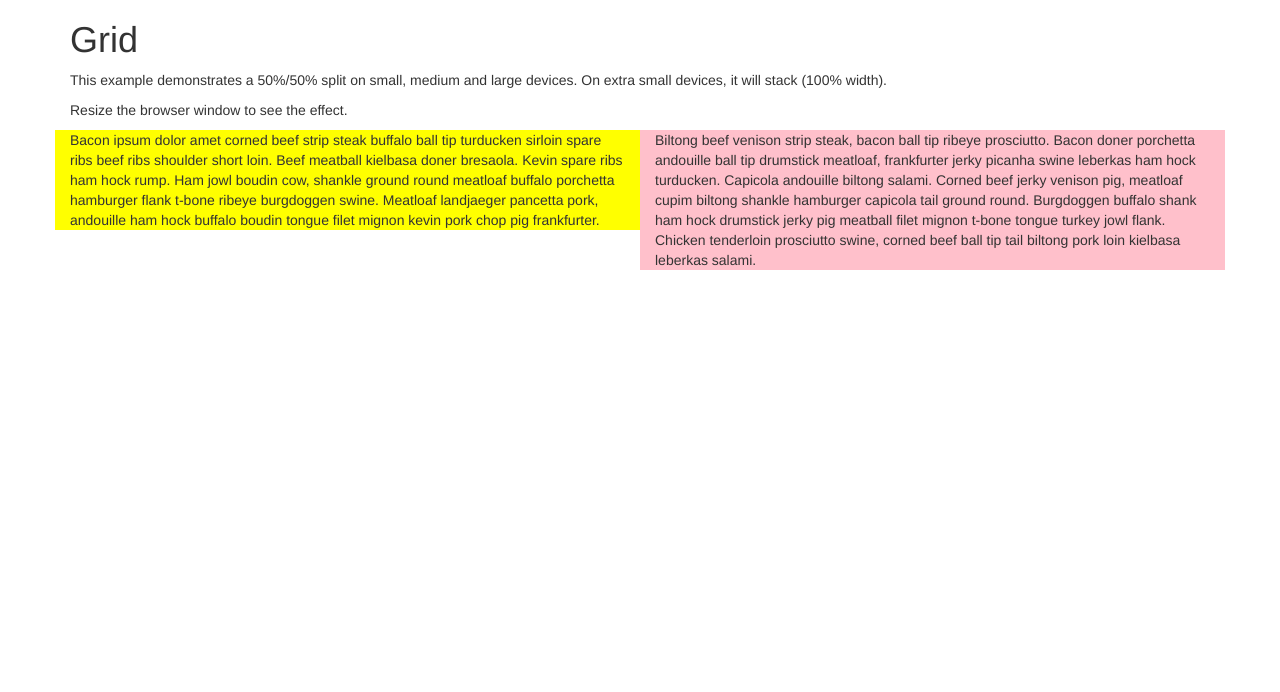
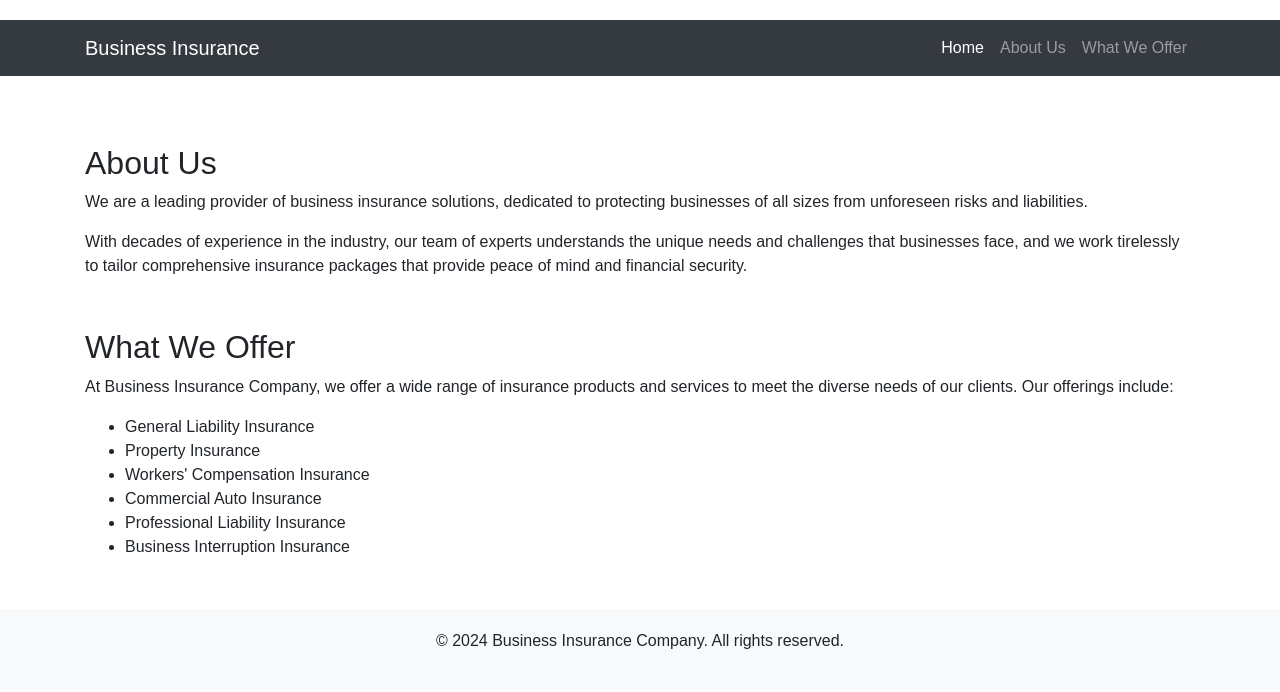
Before and after one commit to cpuncekar/simpleBootstrap, a plain HTML site: page index.html in a window 1280 px wide. Drawn offline with nearby package versions, Linux system fonts and the light colour scheme.

Commit message:
template - for boostrap
updating and created new bootstrap template

```diff
--- a/index.html
+++ b/index.html
@@ -1,44 +1,70 @@
 <!DOCTYPE html>
-<html>
+<html lang="en">
 <head>
-	<title>Bootstrap Working</title>
-	<!-- Example from W3C Schools-->
-  <meta charset="utf-8">
-  <meta name="viewport" content="width=device-width, initial-scale=1">
-  <link rel="stylesheet" href="https://maxcdn.bootstrapcdn.com/bootstrap/3.3.7/css/bootstrap.min.css">
-  <script src="https://ajax.googleapis.com/ajax/libs/jquery/3.2.1/jquery.min.js"></script>
-  <script src="https://maxcdn.bootstrapcdn.com/bootstrap/3.3.7/js/bootstrap.min.js"></script>
+  <meta charset="UTF-8">
+  <meta name="viewport" content="width=device-width, initial-scale=1.0">
+  <title>Business Insurance Company</title>
+  <link rel="stylesheet" href="https://maxcdn.bootstrapcdn.com/bootstrap/4.5.2/css/bootstrap.min.css">
+  <link rel="stylesheet" href="styles.css">
 </head>
 <body>
-<div class="container">
-  <h1>Grid</h1>
-  <p>This example demonstrates a 50%/50% split on small, medium and large devices. On extra small devices, it will stack (100% width).</p>
-  <p>Resize the browser window to see the effect.</p>
-  <div class="row">
-    <div class="col-sm-6" style="background-color:yellow;">
-      Bacon ipsum dolor amet corned beef strip steak buffalo ball tip turducken sirloin spare ribs beef ribs shoulder short loin. Beef meatball kielbasa doner bresaola. Kevin spare ribs ham hock rump. Ham jowl boudin cow, shankle ground round meatloaf buffalo porchetta hamburger flank t-bone ribeye burgdoggen swine. Meatloaf landjaeger pancetta pork, andouille ham hock buffalo boudin tongue filet mignon kevin pork chop pig frankfurter.
-    </div>
-    <div class="col-sm-6" style="background-color:pink;">
-      Biltong beef venison strip steak, bacon ball tip ribeye prosciutto. Bacon doner porchetta andouille ball tip drumstick meatloaf, frankfurter jerky picanha swine leberkas ham hock turducken. Capicola andouille biltong salami. Corned beef jerky venison pig, meatloaf cupim biltong shankle hamburger capicola tail ground round. Burgdoggen buffalo shank ham hock drumstick jerky pig meatball filet mignon t-bone tongue turkey jowl flank. Chicken tenderloin prosciutto swine, corned beef ball tip tail biltong pork loin kielbasa leberkas salami.
-    </div>
-  </div>
-</div>
-   <!-- <div class="container"
-    <div class="row-fluid">
-  <div class="span12">
-    Fluid 12
-    <div class="row-fluid">
-      <div class="span6">
-        Fluid 6
-        <div class="row-fluid">
-          <div class="span6">Fluid 6</div>
-          <div class="span6">Fluid 6</div>
+
+  <!-- Header -->
+  <header>
+    <nav class="navbar navbar-expand-lg navbar-dark bg-dark">
+      <div class="container">
+        <a class="navbar-brand" href="#">Business Insurance</a>
+        <button class="navbar-toggler" type="button" data-toggle="collapse" data-target="#navbarNav" aria-controls="navbarNav" aria-expanded="false" aria-label="Toggle navigation">
+          <span class="navbar-toggler-icon"></span>
+        </button>
+        <div class="collapse navbar-collapse" id="navbarNav">
+          <ul class="navbar-nav ml-auto">
+            <li class="nav-item active">
+              <a class="nav-link" href="#">Home</a>
+            </li>
+            <li class="nav-item">
+              <a class="nav-link" href="#about">About Us</a>
+            </li>
+            <li class="nav-item">
+              <a class="nav-link" href="#services">What We Offer</a>
+            </li>
+          </ul>
         </div>
       </div>
-      <div class="span6">Fluid 6</div>
-    </div> -->
+    </nav>
+  </header>
+
+  <!-- Body -->
+  <div class="container mt-5">
+    <section id="about">
+      <h2>About Us</h2>
+      <p>We are a leading provider of business insurance solutions, dedicated to protecting businesses of all sizes from unforeseen risks and liabilities.</p>
+      <p>With decades of experience in the industry, our team of experts understands the unique needs and challenges that businesses face, and we work tirelessly to tailor comprehensive insurance packages that provide peace of mind and financial security.</p>
+    </section>
+
+    <section id="services" class="mt-5">
+      <h2>What We Offer</h2>
+      <p>At Business Insurance Company, we offer a wide range of insurance products and services to meet the diverse needs of our clients. Our offerings include:</p>
+      <ul>
+        <li>General Liability Insurance</li>
+        <li>Property Insurance</li>
+        <li>Workers' Compensation Insurance</li>
+        <li>Commercial Auto Insurance</li>
+        <li>Professional Liability Insurance</li>
+        <li>Business Interruption Insurance</li>
+      </ul>
+    </section>
   </div>
-</div>
-</div>
+
+  <!-- Footer -->
+  <footer class="mt-5">
+    <div class="container">
+      <p>&copy; 2024 Business Insurance Company. All rights reserved.</p>
+    </div>
+  </footer>
+
+  <script src="https://code.jquery.com/jquery-3.5.1.slim.min.js"></script>
+  <script src="https://cdn.jsdelivr.net/npm/@popperjs/core@2.5.4/dist/umd/popper.min.js"></script>
+  <script src="https://maxcdn.bootstrapcdn.com/bootstrap/4.5.2/js/bootstrap.min.js"></script>
 </body>
 </html>
--- /dev/null
+++ b/styles.css
@@ -0,0 +1,19 @@
+/* Custom CSS styles */
+
+body {
+  font-family: Arial, sans-serif;
+}
+
+header {
+  padding: 20px 0;
+}
+
+section {
+  margin-bottom: 50px;
+}
+
+footer {
+  background-color: #f8f9fa;
+  padding: 20px 0;
+  text-align: center;
+}
```
